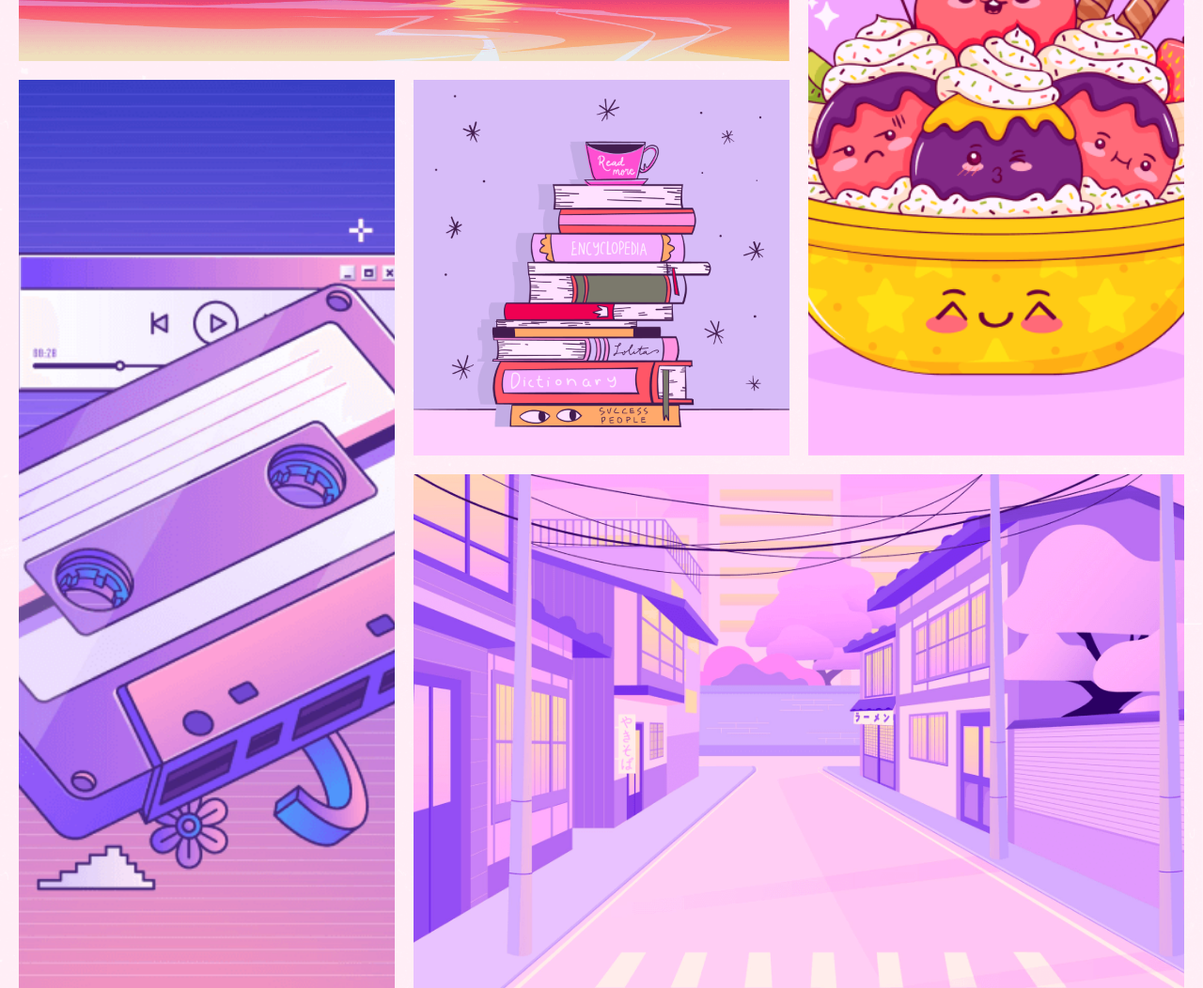
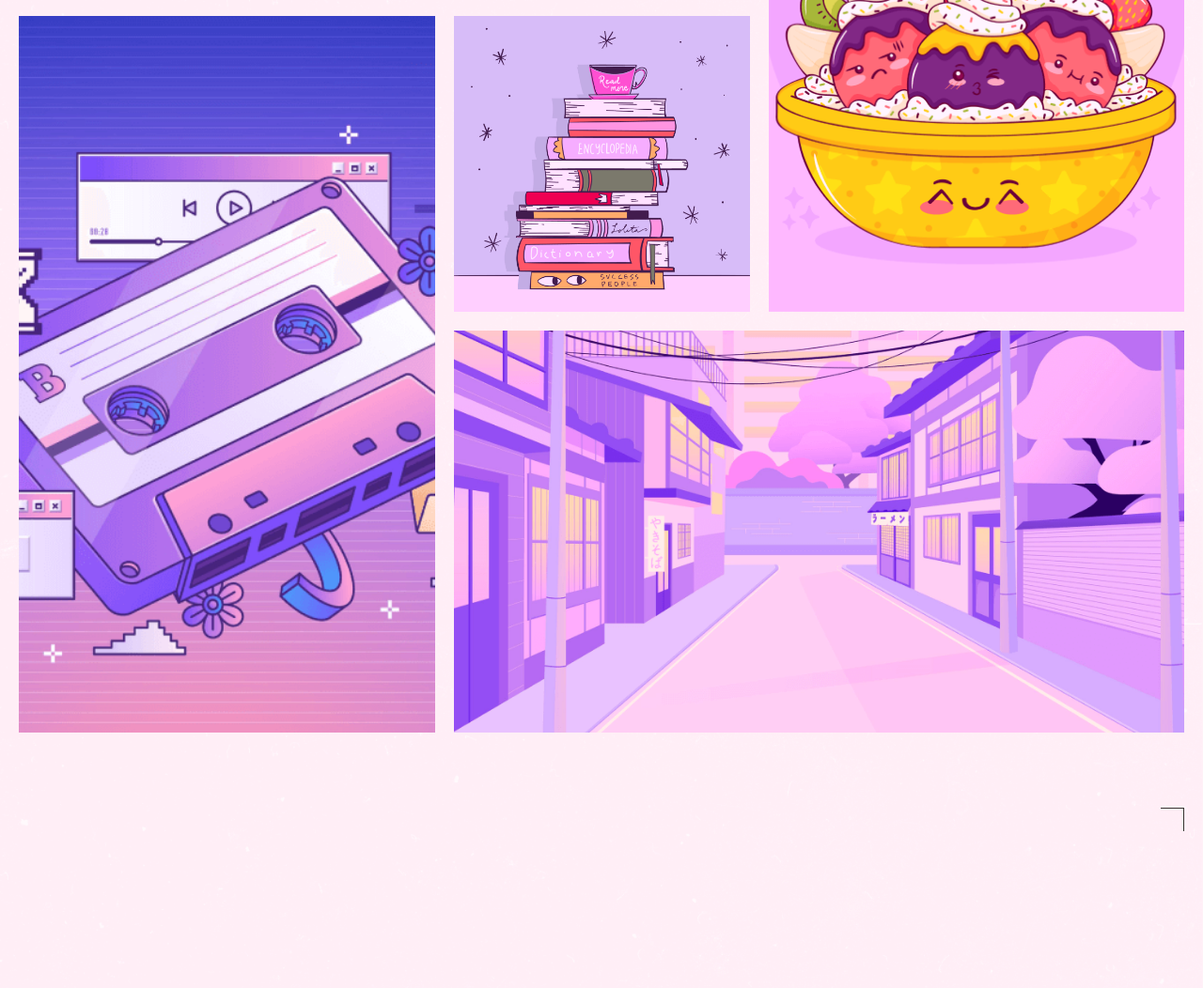
Before and after one commit to ACajetan/slozhno-sosredotochitsya, a plain HTML site: page index.html in a window 1280 px wide. Shown: the part 3335-4387 px from the top of the page at 94% size. Drawn offline with Linux system fonts and the light colour scheme.

Commit message:
second review

```diff
--- a/index.html
+++ b/index.html
@@ -5,7 +5,7 @@
     <meta http-equiv="X-UA-Compatible" content="IE=edge" />
     <meta name="viewport" content="width=device-width, initial-scale=1.0" />
     <title>Сложно сосредоточиться</title>
-    <link rel="icon" href="favicon.ico" sizes="any" />
+    <link rel="icon" href="./images/favicon.ico" sizes="any" />
     <link rel="icon" href="./images/favicon.svg" type="image/svg+xml" />
     <link rel="apple-touch-icon" href="./images/mobile-icon.png" />
     <link rel="stylesheet" href="./fonts/fonts.css" />
@@ -205,6 +205,7 @@
       </section>
       <article class="gallery">
         <h2 class="inside-card__title title-decor">А можно в картинках?</h2>
+        <div class="gallery-imges">
           <img
             class="imges img-sunset"
             src="./images/sunset.png"
@@ -235,6 +236,7 @@
             alt="Векторное изображение переулка в азиатском стиле."
             loading="lazy"
           />
+        </div>
       </article>
     </main>
     <footer class="footer decorated-zone">
--- a/styles/light.css
+++ b/styles/light.css
@@ -8,8 +8,6 @@
   --shadow-color: #ff0070;
   --bg-img: url(../images/cover-image-light.png);
 }
-
-/* До конца не понял стоит ли убирать отсюда, т.к. у меня сразу все ломается =(*/
 
 @media (prefers-color-scheme: light) {
   :root {
@@ -58,6 +56,11 @@
     outline: 1px solid var(--accent-color-rgba);
   }
 
+  .header__theme-menu-button:focus {
+    text-decoration: none;
+    border-bottom: 1px solid var(--text-color);
+  }
+
   .section__title {
     color: var(--text-color);
   }
--- a/styles/style.css
+++ b/styles/style.css
@@ -99,8 +99,8 @@
 }
 
 .header__theme-menu-button:focus {
-  text-decoration: underline;
-  text-underline-offset: 4px;
+  text-decoration: none;
+  border-bottom: 1px solid var(--accent-color);
 }
 
 .header__theme-menu-button_active {
@@ -200,6 +200,11 @@
   padding: 0 10px;
 }
 
+.gallery-imges {
+  display: grid;
+  gap: 10px;
+}
+
 .imges {
   inline-size: 100%;
 }
@@ -243,6 +248,11 @@
   outline: 1px solid var(--accent-color);
   opacity: 0.5;
   box-sizing: border-box;
+}
+
+.theme_dark .header__theme-menu-button:focus {
+  text-decoration: none;
+  border-bottom: 1px solid var(--accent-color);
 }
 
 .theme_dark .section__title {
@@ -289,6 +299,11 @@
 
 .theme_light .header__theme-menu-button:hover {
   outline: 1px solid var(--accent-color-rgba);
+}
+
+.theme_light .header__theme-menu-button:focus {
+  text-decoration: none;
+  border-bottom: 1px solid var(--text-color);
 }
 
 .theme_light .section__title {
@@ -369,20 +384,17 @@
   }
 
   .gallery {
-    display: grid;
+    padding: 0 20px;
     gap: 20px;
-    grid-template-rows: auto auto auto auto;
-    grid-template-columns: auto auto auto;
-    grid-template-areas:
-      "name name name"
-      "t1 t1 t2"
-      "t4 t5 t2"
-      "t4 t3 t3";
-    padding: 0 20px;
+    grid-template-rows: auto 780px;
   }
 
-  .gallery > h2 {
-    grid-area: name;
+  .gallery-imges {
+    display: grid;
+    grid-template-columns: repeat(3, auto);
+    grid-template-rows: 192px 230px 318px;
+    gap: 20px;
+    height: 823px;
   }
 
   .imges {
@@ -393,19 +405,19 @@
   }
 
   .img-sunset {
-    grid-area: t1;
+    grid-area: 1 / 1 / 2 / 3;
   }
   .img-icecream {
-    grid-area: t2;
+    grid-area: 1 / 3 / 3 / 4;
+  }
+  .img-street {
+    grid-area: 3 / 2 / 4 / 4;
   }
   .img-tape {
-    grid-area: t4;
+    grid-area: 2 / 1 / 4 / 2;
   }
   .img-books {
-    grid-area: t5;
-  }
-  .img-street {
-    grid-area: t3;
+    grid-area: 2 / 2 / 3 / 3;
   }
 }
 
@@ -446,6 +458,16 @@
     max-inline-size: 315px;
   }
 
+  .gallery {
+    padding: 0 20px;
+    gap: 20px;
+    grid-template-rows: auto 1043px;
+  }
+
+  .gallery-imges {
+    grid-template-rows: 260px 315px 428px;
+  }
+
   .theme_light .title-style {
     text-shadow: 4px 4px 0 var(--shadow-color);
   }
```
Lines whose indentation alone changed are shown as unchanged.
